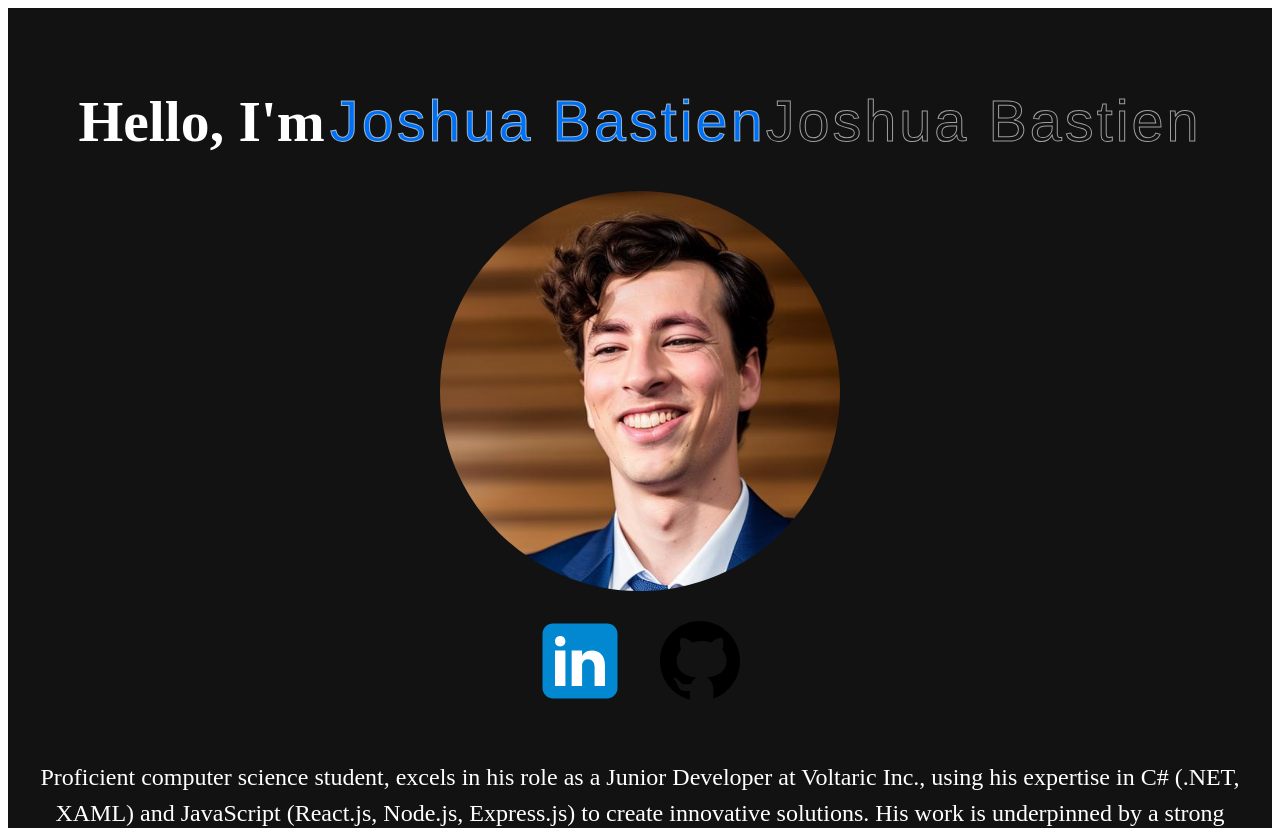
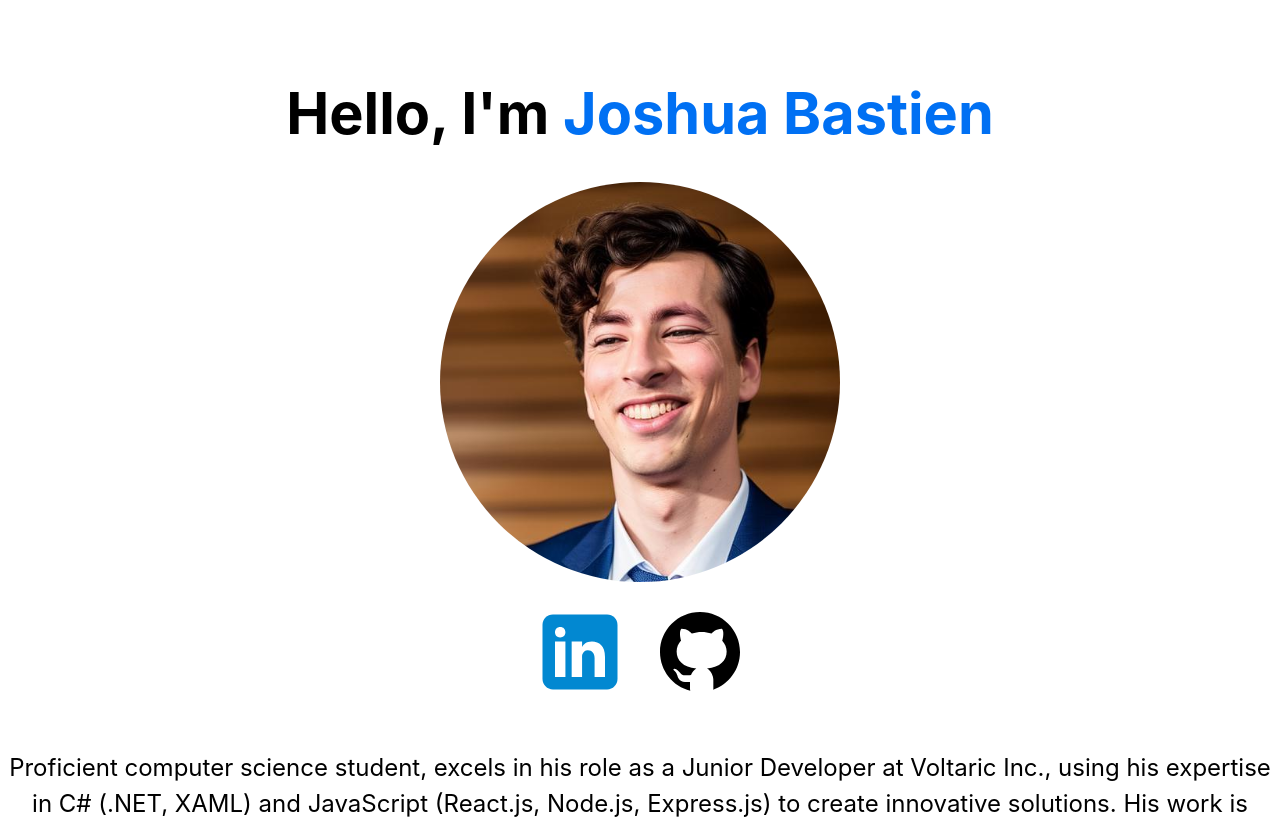
Before and after one commit to joshuabastien/personal-website, a Next.js app: page / in a window 1280 px wide. Shown: the top 828 px of the page. Built offline with nearby package versions, Linux system fonts and the light colour scheme.

Commit message:
Reverted to more stable state

```diff
--- a/pages/index.js
+++ b/pages/index.js
@@ -1,27 +1,19 @@
 import Head from 'next/head';
-import homeStyles from '../styles/Home.module.css';
-import buttonStyles from '../styles/Button.module.css'
-import { useState } from 'react';
-
+import styles from '../styles/Home.module.css';
 
 export default function Home() {
-  const [darkMode, setDarkMode] = useState(true);
 
   return (
-    <div className={homeStyles.container} style={darkMode ? { backgroundColor: '#121212', color: '#ffffff' } : {}}>
+    <div className={styles.container}>
       <Head>
         <title>Joshua Bastien</title>
         <link rel="icon" href="/picture3.jpeg" />
       </Head>
 
       <main>
-        <h1 className={homeStyles.title}>
-          Hello, I'm
-          <button data-text="Joshua Bastien" className={buttonStyles.button}>
-          <span className={buttonStyles.actualText}>Joshua Bastien</span>
-          <span className={buttonStyles.hoverText} aria-hidden="true">Joshua Bastien</span>
-          </button>
-        </h1>
+      <h1 className={styles.title}>
+        Hello, I'm <a>Joshua Bastien</a>
+      </h1>
 
         <img src="/picture1.jpeg" alt="Your Picture" style={{ borderRadius: '50%', width: '400px', margin: '20px 0' }} />
 
@@ -42,21 +34,15 @@ export default function Home() {
           </a>
         </div>
 
-        <p className={homeStyles.description}>
+        <p className={styles.description}>
         Proficient computer science student, excels in his role as a Junior Developer at Voltaric Inc., using his expertise in C# (.NET, XAML) and JavaScript (React.js, Node.js, Express.js) to create innovative solutions. His work is underpinned by a strong understanding of object-oriented programming, enabling the development of efficient, reusable, and maintainable code. Outside of professional endeavors, Joshua actively participates in hackathons, further honing his problem-solving skills and competitive edge. This blend of technical proficiency, keen understanding of OOP, and hands-on work and hackathon experience positions him well for impactful contributions in software development.
         </p>
-
-        <button onClick={() => setDarkMode(!darkMode)}>
-          Toggle {darkMode ? 'Light' : 'Dark'} Mode
-        </button>
-
 
       </main>
 
       <footer>
         &copy; 2023 All rights reserved. Designed and developed using Next.js by Joshua Bastien.
       </footer>
-
       <style jsx>{`
         main {
           padding: 5rem 0;
@@ -98,17 +84,31 @@ export default function Home() {
             Bitstream Vera Sans Mono,
             Courier New,
             monospace;
-            ${darkMode ? `
-            main {
-              background-color: #121212;
-              color: #ffffff;
-            }
-            footer {
-              background-color: #1f1f1f;
-              border-top: 1px solid #ffffff;
-            }
-          ` : ''}
-        `}</style>
-      </div>
+        }
+      `}</style>
+
+      <style jsx global>{`
+        html,
+        body {
+          padding: 0;
+          margin: 0;
+          font-family:
+            -apple-system,
+            BlinkMacSystemFont,
+            Segoe UI,
+            Roboto,
+            Oxygen,
+            Ubuntu,
+            Cantarell,
+            Fira Sans,
+            Droid Sans,
+            Helvetica Neue,
+            sans-serif;
+        }
+        * {
+          box-sizing: border-box;
+        }
+      `}</style>
+    </div>
   );
 }
--- a/styles/Button.module.css
+++ /dev/null
@@ -1,51 +0,0 @@
-.button {
-    margin: 0;
-    height: auto;
-    background: none; /* Added to make the button transparent */
-    padding: 0;
-    border: none;
-    --border-right: 6px;
-    --text-stroke-color: rgba(255,255,255,0.6);
-    --animation-color: #37FF8B;
-    --fs-size: 2em;
-    letter-spacing: 3px;
-    text-decoration: none;
-    font-family: "Arial";
-    position: relative;
-    color: transparent;
-    -webkit-text-stroke: 1px var(--text-stroke-color);
-    cursor: pointer; /* Added to show a pointer cursor on hover */
-    outline: none; /* Added to remove the default focus outline */
-    font-size: 1em; /* Adjust the font size */
-    text-transform: none; /* Remove uppercase transformation */
-    display: inline; /* Make the button inline */
-    margin-left: 5px; /* Add a little space between "Hello, I'm" and "Joshua Bastien" */
-}
-.actualText {
-    visibility: visible;
-    color: #0070f3;
-}
-
-.button:hover .actualText {
-    visibility: hidden;
-}
-
-.hover-text {
-    position: absolute;
-    box-sizing: border-box;
-    content: attr(data-text);
-    color: var(--animation-color);
-    width: 0%;
-    inset: 0;
-    border-right: var(--border-right) solid var(--animation-color);
-    overflow: hidden;
-    transition: 0.5s;
-    -webkit-text-stroke: 1px var(--animation-color);
-    visibility: hidden; /* Added to hide the hover text by default */
-}
-
-.button:hover .hover-text {
-    width: 100%;
-    filter: drop-shadow(0 0 23px var(--animation-color));
-    visibility: visible; /* Added to show the hover text on button hover */
-}
```
Also changed, not shown: styles/Home.module.css (line endings or trailing spaces).
